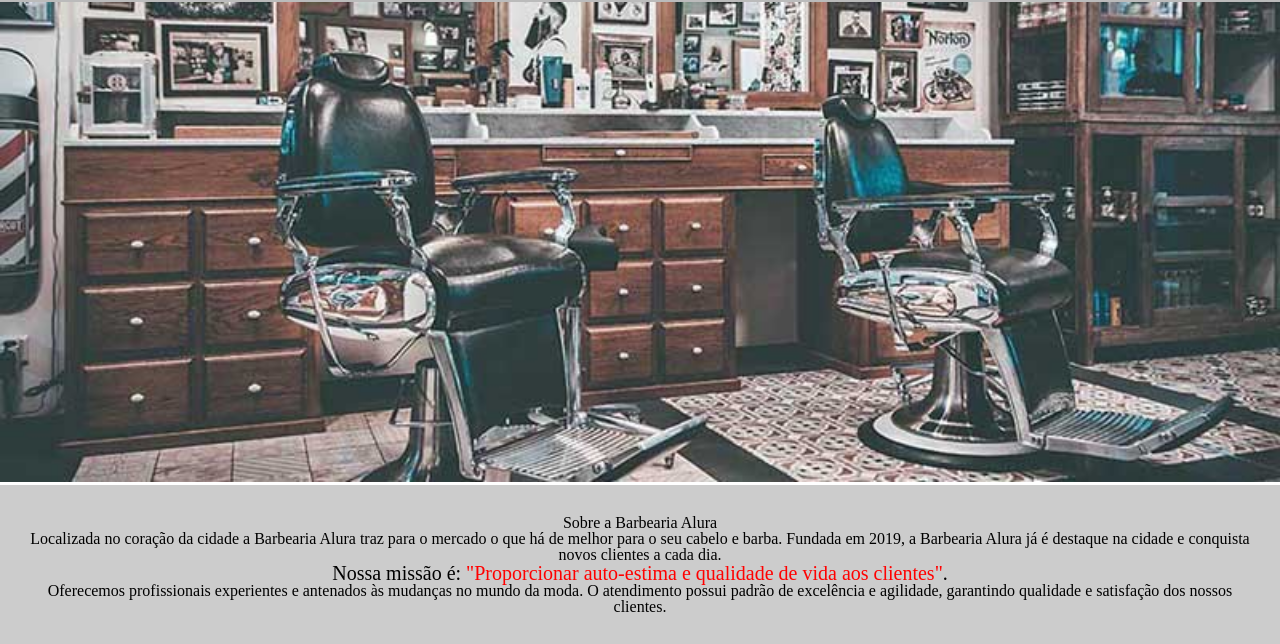
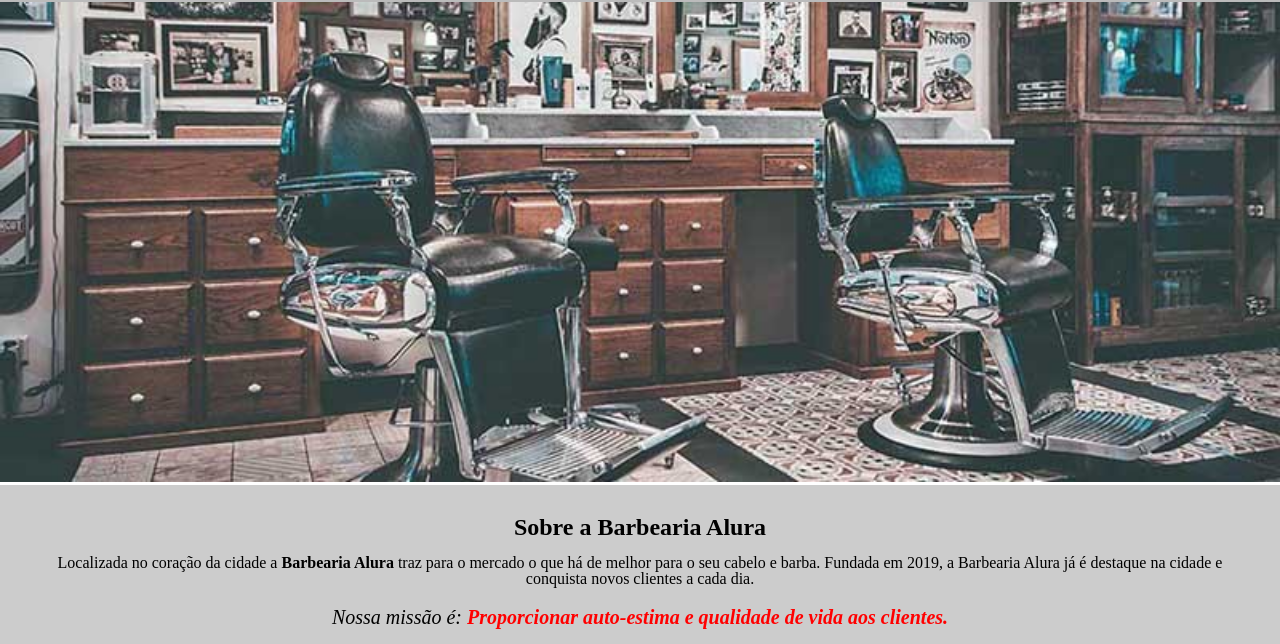
Before and after one commit to thaiantunes/JavaScript_Portfolio, a plain HTML site: page page/index.html in a window 1280 px wide. Shown: the part 291-935 px from the top of the page. Drawn offline with Linux system fonts and the light colour scheme.

Commit message:
Fixing errors regarding reset.css

```diff
--- a/page/index.html
+++ b/page/index.html
@@ -6,6 +6,7 @@
 
 		<link rel="stylesheet" href="reset.css">
 		<link rel="stylesheet" href="style.css">
+
 	</head>
 	<body>
 		<header>
@@ -25,9 +26,9 @@
 		<div class="principal">
 			<h2 class="titulo-centralizado">Sobre a Barbearia Alura</h2>
 
-			<p>Localizada no coração da cidade a <strong>Barbearia Alura</strong> traz para o mercado o que há de melhor para o seu cabelo e barba. Fundada em 2019, a Barbearia Alura já é destaque na cidade e conquista novos clientes a cada dia.</p>
+			<p>Localizada no coração da cidade a <span class="bold">Barbearia Alura</span> traz para o mercado o que há de melhor para o seu cabelo e barba. Fundada em 2019, a Barbearia Alura já é destaque na cidade e conquista novos clientes a cada dia.</p>
 
-			<p id="missao"><em>Nossa missão é: <strong>"Proporcionar auto-estima e qualidade de vida aos clientes"</strong>. </em></p>
+			<p id="missao">Nossa missão é: <span class="red-bold">Proporcionar auto-estima e qualidade de vida aos clientes. </span></p>
 
 			<p>Oferecemos profissionais experientes e antenados às mudanças no mundo da moda. O atendimento possui padrão de excelência e agilidade, garantindo qualidade e satisfação dos nossos clientes. </p>
 		</div>
--- a/page/style.css
+++ b/page/style.css
@@ -44,25 +44,41 @@ nav a:hover {
 
 .titulo-centralizado {
 	text-align: center;
+	font-weight: bold;
+	font-size: 24px;
 }
 
+.bold {
+	font-weight: bold;
+}
+
+
 p {
+	display: block;
+	margin-top: 1em;
+	margin-bottom: 1em;
+	margin-left: 0;
+	margin-right: 0;
 	text-align: center;
 }
 
 #missao {
-	font-size: 20px
+	font-size: 20px;
+	font-style: italic;
 }
 
-em strong{
-	color: red;
+.red-bold {
+  color: red;
+  font-weight: bold;
 }
 
 .sos {
+	list-style-type: disc;
 	display:inline-block;
 	vertical-align: top;
 	width: 20%;
 	margin-right: 15%;
+	margin-left: 5%;
 	font-style: italic;
 }
 
```
Also changed, not shown: page/produtos.html (+1 -1 lines).
